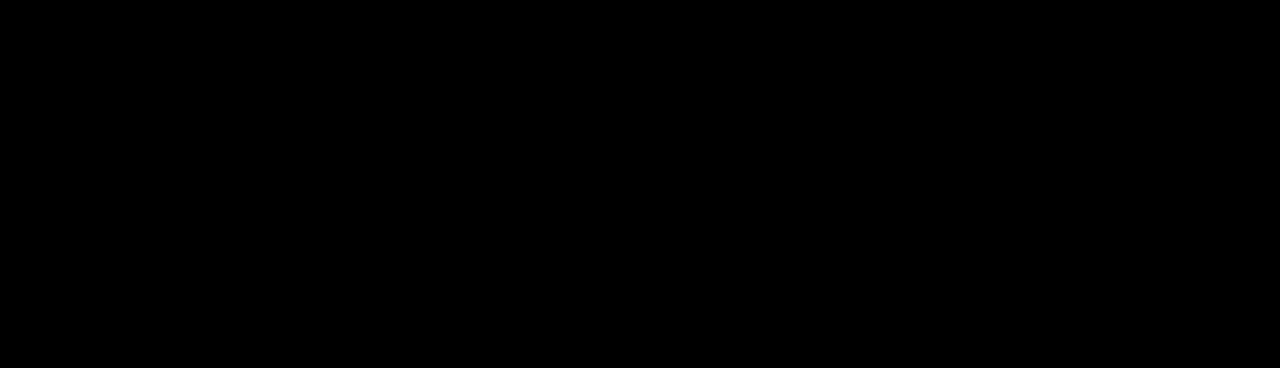
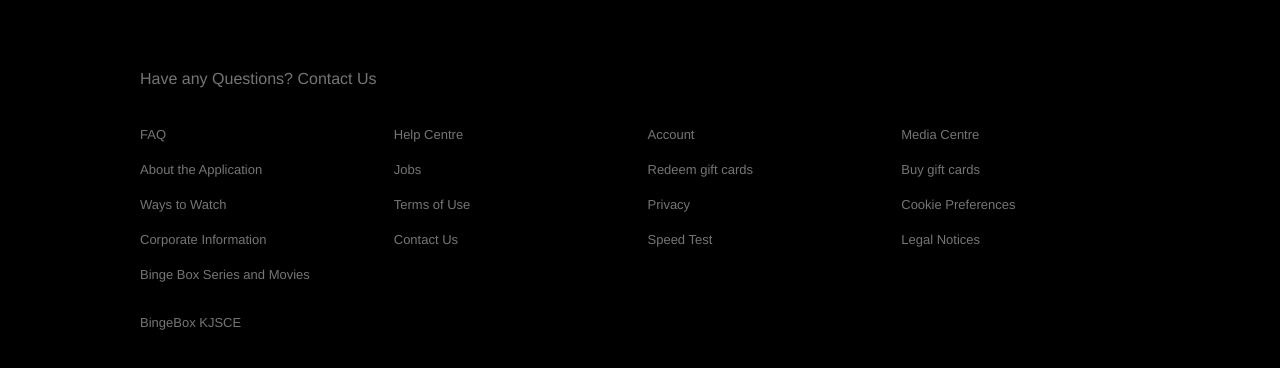
Before and after one commit to KrutikaBhatt/BingeBox, a React (Create React App) app: page / in a window 1280 px wide. Shown: the part 1192-1560 px from the top of the page. Before the commit the page ends 1158 px from the top, so only its background shows below. Built offline with nearby package versions, Linux system fonts and the light colour scheme.

Commit message:
Added the Footer code

```diff
--- a/src/App.js
+++ b/src/App.js
@@ -1,8 +1,11 @@
 import React from 'react';
 import {JumbotronContainer} from './Container/jumbotron';
-
+import {FooterContainer} from './Container/footer';
 export default function App() {
   return(
-  <JumbotronContainer />
+    <>
+  <JumbotronContainer />,
+  <FooterContainer />
+  </>
   );
 }
--- /dev/null
+++ b/src/Container/footer.js
@@ -0,0 +1,44 @@
+import React, { Component} from 'react';
+import {Footer} from '../components';
+
+
+export function FooterContainer() {
+    return (
+      <Footer>
+        <Footer.Title>Have any Questions? Contact Us</Footer.Title>
+        <Footer.Break />
+        <Footer.Row>
+          <Footer.Column>
+            <Footer.Link href="#">FAQ</Footer.Link>
+            <Footer.Link href="#">About the Application</Footer.Link>
+            <Footer.Link href="#">Ways to Watch</Footer.Link>
+            <Footer.Link href="#">Corporate Information</Footer.Link>
+            <Footer.Link href="#">Binge Box Series and Movies</Footer.Link>
+          </Footer.Column>
+
+          <Footer.Column>
+            <Footer.Link href="#">Help Centre</Footer.Link>
+            <Footer.Link href="#">Jobs</Footer.Link>
+            <Footer.Link href="#">Terms of Use</Footer.Link>
+            <Footer.Link href="#">Contact Us</Footer.Link>
+          </Footer.Column>
+
+          <Footer.Column>
+            <Footer.Link href="#">Account</Footer.Link>
+            <Footer.Link href="#">Redeem gift cards</Footer.Link>
+            <Footer.Link href="#">Privacy</Footer.Link>
+            <Footer.Link href="#">Speed Test</Footer.Link>
+          </Footer.Column>
+
+          <Footer.Column>
+            <Footer.Link href="#">Media Centre</Footer.Link>
+            <Footer.Link href="#">Buy gift cards</Footer.Link>
+            <Footer.Link href="#">Cookie Preferences</Footer.Link>
+            <Footer.Link href="#">Legal Notices</Footer.Link>
+          </Footer.Column>
+        </Footer.Row>
+        <Footer.Break />
+        <Footer.Text>BingeBox KJSCE</Footer.Text>
+      </Footer>
+    );
+  }
--- /dev/null
+++ b/src/components/Footer/index.js
@@ -0,0 +1,35 @@
+import React from 'react';
+import {Container,Row,Title,Column,Text,Link,Break } from './styles/footer';
+
+export default function Footer({children, ...restProps}){
+    return (<Container {...restProps}>
+        {children}
+    </Container>
+    );
+}
+
+Footer.Row = function FooterRow({children,...restProps}){
+    return <Row {...restProps}>{children}</Row>;
+};
+
+Footer.Column = function FooterColumn({children,...restProps}){
+    return <Column {...restProps}>{children}</Column>;
+};
+
+Footer.Link = function FooterLink({children,...restProps}){
+    return <Link {...restProps}>{children}</Link>;
+};
+
+Footer.Title = function FooterTitle({children,...restProps}){
+    return <Title {...restProps}>{children}</Title>;
+};
+Footer.Text = function FooterText({children,...restProps}){
+    return <Text {...restProps}>{children}</Text>;
+};
+
+Footer.Text = function FooterText({children,...restProps}){
+    return <Text {...restProps}>{children}</Text>;
+};
+Footer.Break = function FooterBreak({children,...restProps}){
+    return <Break {...restProps}>{children}</Break>;
+};
--- /dev/null
+++ b/src/components/Footer/styles/footer.js
@@ -0,0 +1,53 @@
+import styled from 'styled-components/macro';
+
+export const Container = styled.div`
+  display: flex;
+  padding: 70px 0;
+  margin: auto;
+  max-width: 1000px;
+  flex-direction: column;
+
+  @media (max-width: 1000px) {
+    padding: 70px 30px;
+  }
+`;
+
+export const Column = styled.div`
+  display: flex;
+  flex-direction: column;
+  text-align: left;
+`;
+
+export const Row = styled.div`
+  display: grid;
+  grid-template-columns: repeat(auto-fill, minmax(230px, 1fr));
+  grid-gap: 15px;
+
+  @media (max-width: 1000px) {
+    grid-template-columns: repeat(auto-fill, minmax(150px, 1fr));
+  }
+`;
+
+export const Link = styled.a`
+  color: #757575;
+  margin-bottom: 20px;
+  font-size: 13px;
+  text-decoration: none;
+`;
+
+export const Title = styled.p`
+  font-size: 16px;
+  color: #757575;
+  margin-bottom: 40px;
+`;
+
+export const Text = styled.p`
+  font-size: 13px;
+  color: #757575;
+  margin-bottom: 40px;
+`;
+
+export const Break = styled.div`
+  flex-basis: 100%;
+  height: 0;
+`;
--- a/src/components/index.js
+++ b/src/components/index.js
@@ -1 +1,2 @@
 export {default as Jumbotron} from './jumbotron';
+export {default as Footer} from './Footer';
```
Also changed, not shown: src/components/FAQs/index.js (added, +55 -0 lines), src/components/FAQs/styles/faq.js (added, +103 -0 lines).
